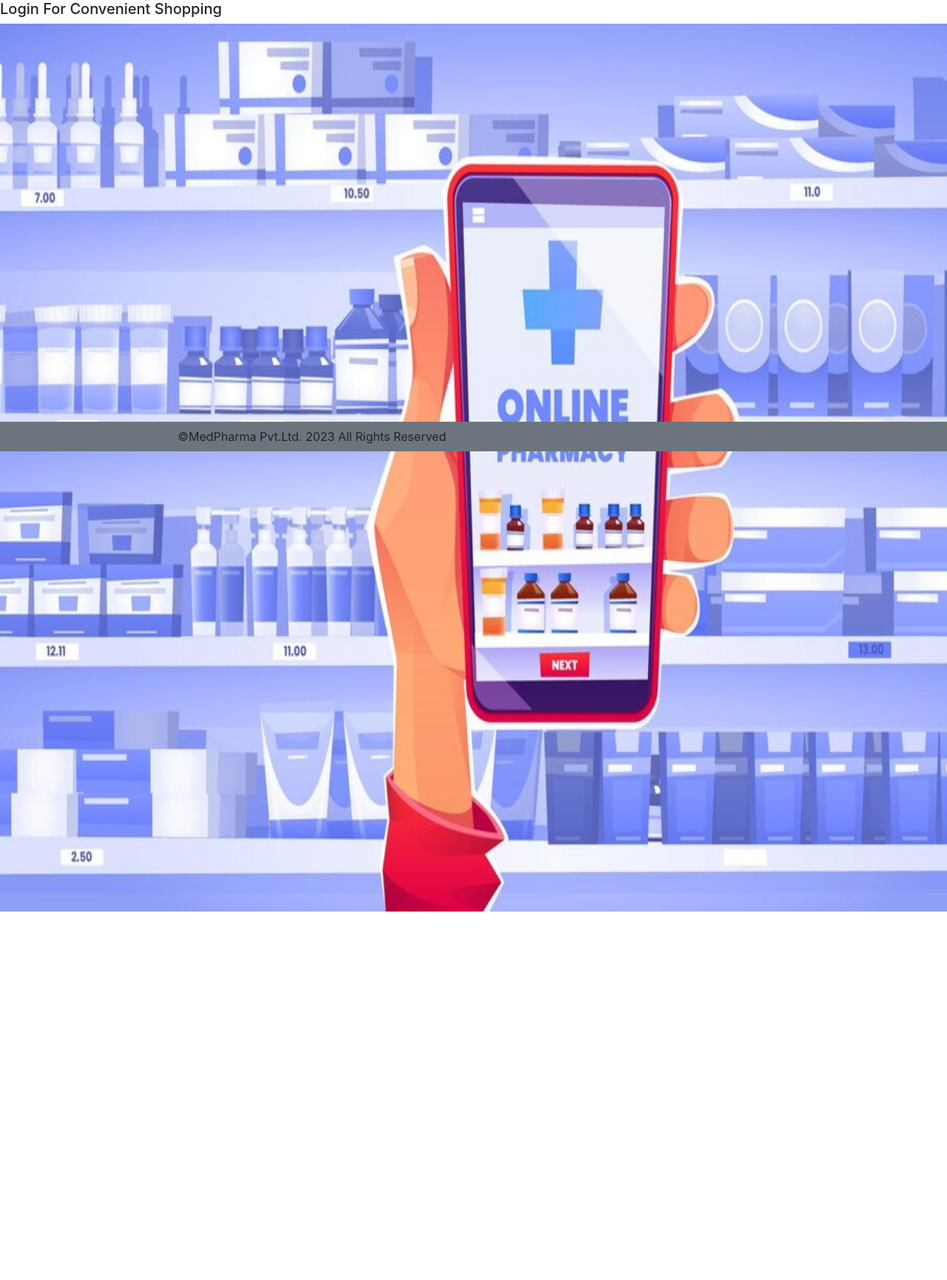
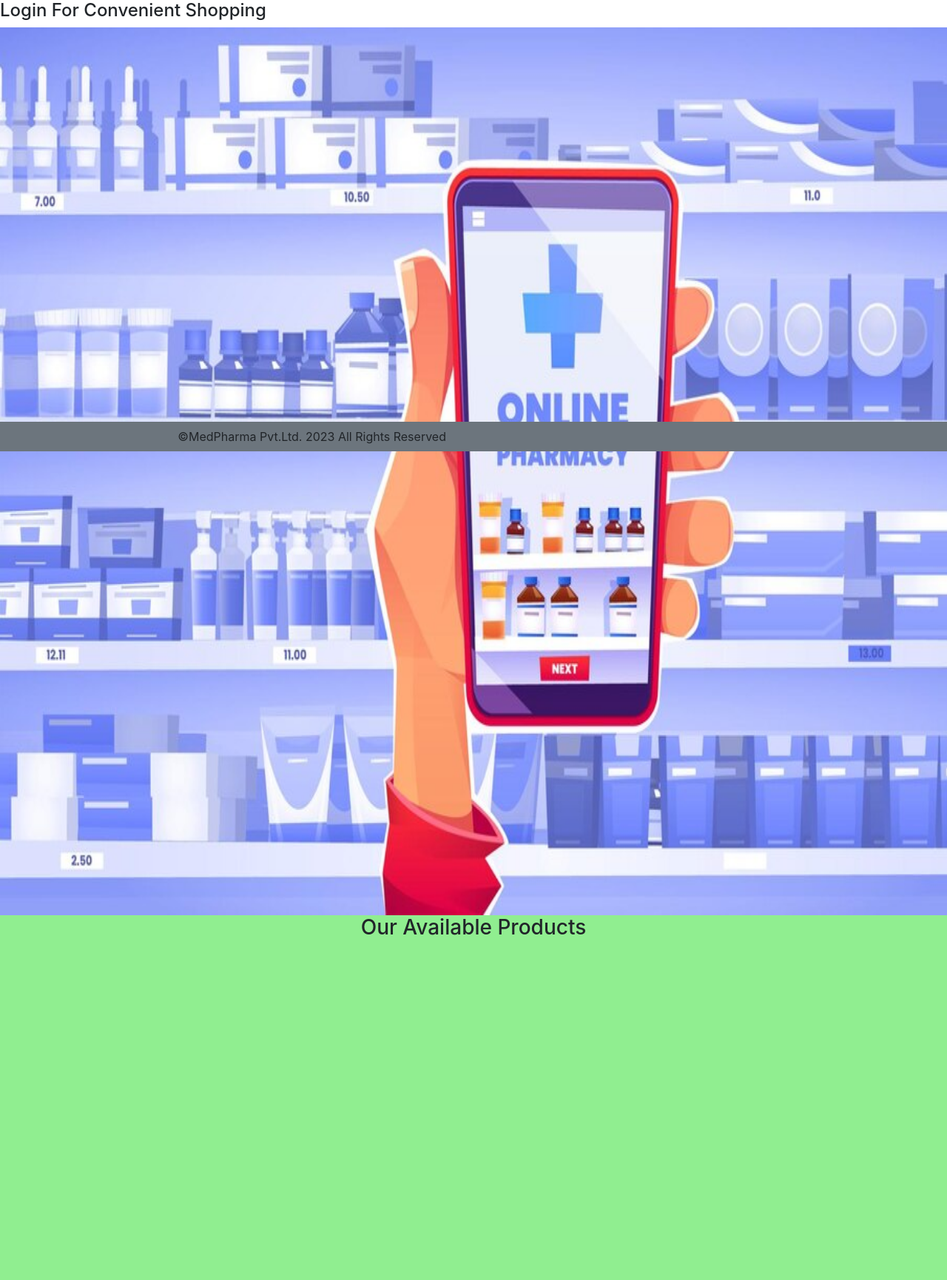
Before and after one commit to MuneeraVU/Epharmacy, a Django app: page / in a window 1280 px wide; the page is wider, and only the part inside the window is pictured. Shown: the part 190-1920 px from the top of that part at 74% size. Before the commit the page ends 1422 px from the top of that part, so only its background shows below. Run offline with Django 4.2, Linux system fonts and the light colour scheme; data that the repository does not hold is empty; some libraries are stand-ins or nearby versions.

Commit message:
Update home.html

```diff
--- a/pharma/templates/home.html
+++ b/pharma/templates/home.html
@@ -3,31 +3,31 @@
 {% extends 'base.html' %}
 {% load static %}
 {% block title %}Home{% endblock %}
-
 {% block content %}
 {% if user.is_authenticated %}
  <h4>Welcome  {{user.username}}</h4>
 {% else %}
-<h5>Login For Convenient Shopping</h5>
+<h4>Login For Convenient Shopping</h4>
+  </div>
 {% endif %}
 {% if category %}
- <div>
- <center> <h3>{{category.name}}</h3></center>
-  <img src="{{category.image.url}}" alt="{{category.name}}" style="width:1300px;height:300px;">
+ <div style="display: flex; align-items:center;background-color:lightblue;">
+    <div style="flex: 1;">
+     <center> <h3>{{category.name}}</h3></center>
+  <img src="{{category.image.url}}" alt="{{category.name}}" style="width:100%">
+ </div >
+ <div style="flex: 1;">
+    <h4>{{category.description}}</h4>
+</div>
  </div>
-<br>
-<div>
-
-<p>{{category.description}}</p>
-</div>
 {% else %}
 <div>
     <a href="{medicine.get_url}}"> </a><img src="{% static 'images/walmed.jpg' %}" alt="wallpaper" style="width:1500px;height:1200px;">
 </div>
     {% endif %}
-<br>
-
+<div  style="background-color:lightgreen;height:1500px;">
 <!-- To display all medicines in home page -->
+<center><h3>Our Available Products</h3></center>
 <div class="container">
     <div class="row">
         {% for medicine in medicines %}
@@ -37,14 +37,13 @@
   <div class="card-body">
     <h5 class="card-title">{{medicine.name}}</h5>
     <p class="card-text">{{medicine.price}}</p>
-
   </div>
-</div>
+  </div>
 </div>
  {% endfor %}
 </div>
 </div>
-
+</div>
 
 
 {% endblock %}
```
